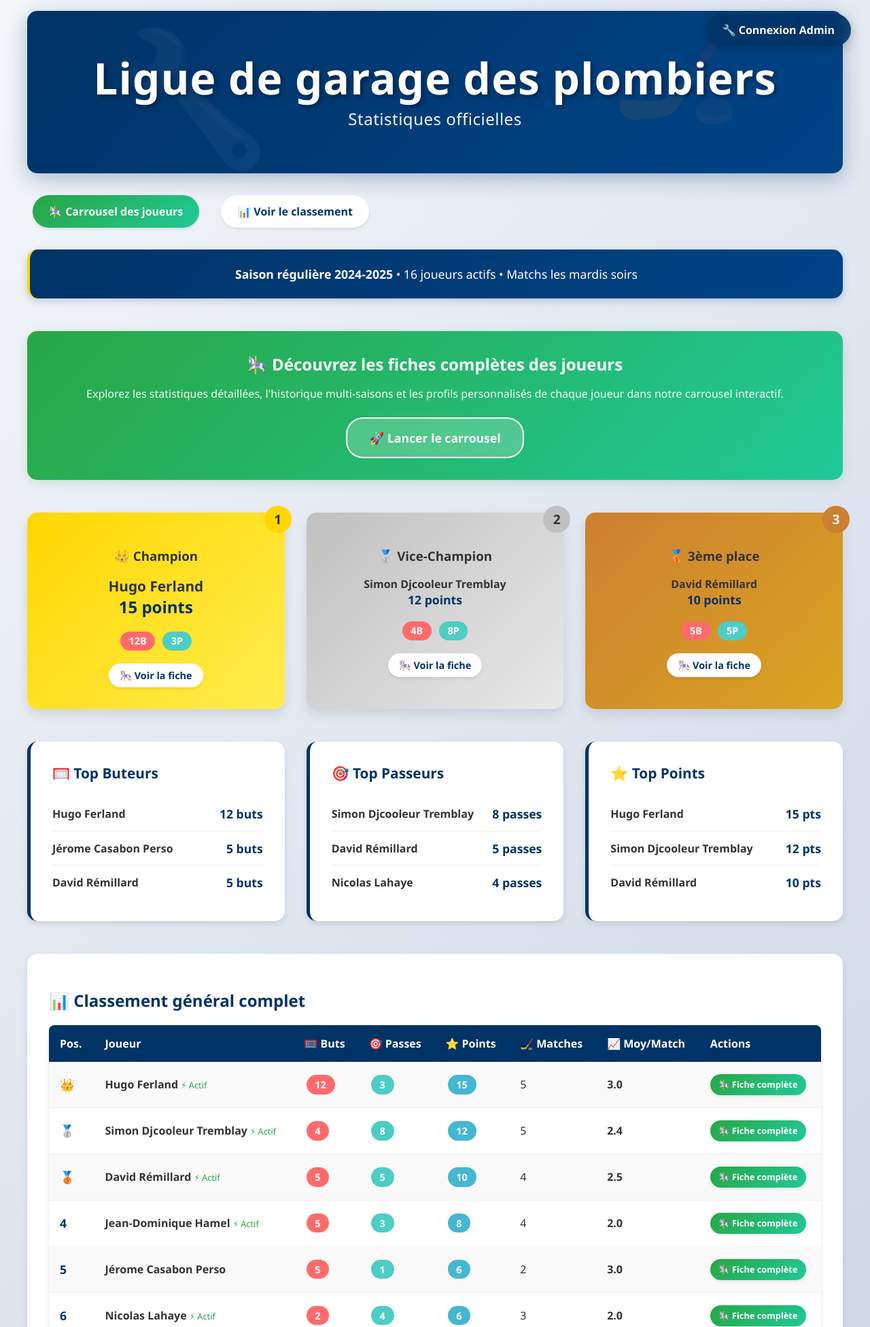
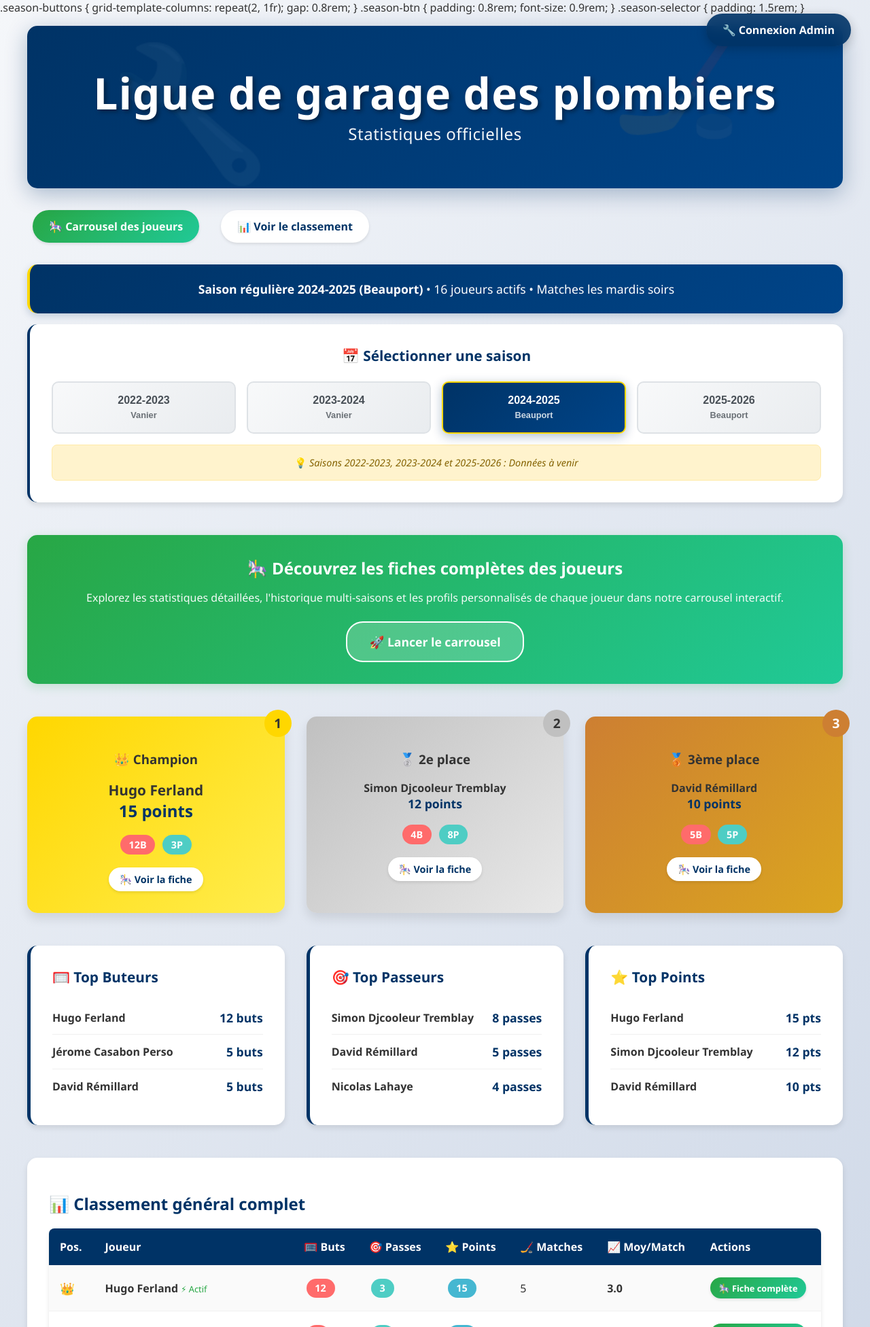
Before and after one commit to David9800-his/lesPlombiersAPP, a Flask app: page / in a window 1280 px wide. Shown: the top 1952 px of the page at 68% size. Run offline with Flask 3, Linux system fonts and the light colour scheme.

Commit message:
Fix header

```diff
--- a/templates/player.html
+++ b/templates/player.html
@@ -1,4 +1,16 @@
-<!DOCTYPE html>
+.season-buttons {
+                grid-template-columns: repeat(2, 1fr);
+                gap: 0.8rem;
+            }
+
+            .season-btn {
+                padding: 0.8rem;
+                font-size: 0.9rem;
+            }
+
+            .season-selector {
+                padding: 1.5rem;
+            }<!DOCTYPE html>
 <html lang="fr">
 <head>
     <meta charset="UTF-8">
@@ -336,12 +348,91 @@
             color: white;
             padding: 1.5rem;
             border-radius: 15px;
-            margin-bottom: 2rem;
+            margin-bottom: 1rem;
             text-align: center;
             border-left: 4px solid #ffd700;
             box-shadow: 0 4px 12px rgba(0,51,102,0.2);
             font-size: 1.1rem;
             font-weight: 500;
+        }
+
+        .season-selector {
+            background: white;
+            border-radius: 15px;
+            padding: 2rem;
+            margin-bottom: 2rem;
+            box-shadow: 0 4px 8px rgba(0,0,0,0.1);
+            border-left: 4px solid #003366;
+        }
+
+        .season-selector h3 {
+            color: #003366;
+            margin-top: 0;
+            margin-bottom: 1.5rem;
+            text-align: center;
+            font-size: 1.3rem;
+        }
+
+        .season-buttons {
+            display: grid;
+            grid-template-columns: repeat(auto-fit, minmax(200px, 1fr));
+            gap: 1rem;
+            margin-bottom: 1rem;
+        }
+
+        .season-btn {
+            background: linear-gradient(135deg, #f8f9fa, #e9ecef);
+            border: 2px solid #dee2e6;
+            border-radius: 10px;
+            padding: 1rem;
+            font-size: 1rem;
+            font-weight: 600;
+            color: #495057;
+            cursor: pointer;
+            transition: all 0.3s ease;
+            text-align: center;
+            line-height: 1.3;
+        }
+
+        .season-btn:hover {
+            background: linear-gradient(135deg, #e9ecef, #dee2e6);
+            border-color: #003366;
+            transform: translateY(-2px);
+            box-shadow: 0 4px 12px rgba(0,51,102,0.2);
+        }
+
+        .season-btn.active {
+            background: linear-gradient(135deg, #003366, #004488);
+            color: white;
+            border-color: #ffd700;
+            box-shadow: 0 4px 15px rgba(0,51,102,0.3);
+        }
+
+        .season-btn.active:hover {
+            transform: translateY(-2px);
+            box-shadow: 0 6px 20px rgba(0,51,102,0.4);
+        }
+
+        .season-btn small {
+            display: block;
+            font-size: 0.8rem;
+            opacity: 0.8;
+            margin-top: 0.2rem;
+        }
+
+        .season-notice {
+            background: #fff3cd;
+            border: 1px solid #ffeaa7;
+            border-radius: 8px;
+            padding: 1rem;
+            text-align: center;
+            margin-top: 1rem;
+        }
+
+        .season-notice p {
+            margin: 0;
+            color: #856404;
+            font-size: 0.9rem;
         }
 
         @media (max-width: 768px) {
@@ -405,9 +496,23 @@
 
         <!-- Informations saison -->
         <div class="season-info">
-            <strong>Saison régulière 2024-2025</strong> •
+            <strong>Saison régulière 2024-2025 (Beauport)</strong> •
             {{ classement|length }} joueurs actifs •
-            Matchs les mardis soirs
+            Matches les mardis soirs
+        </div>
+
+        <!-- Sélecteur de saisons -->
+        <div class="season-selector">
+            <h3>📅 Sélectionner une saison</h3>
+            <div class="season-buttons">
+                <button class="season-btn" data-season="2022-2023">2022-2023<br><small>Vanier</small></button>
+                <button class="season-btn" data-season="2023-2024">2023-2024<br><small>Vanier</small></button>
+                <button class="season-btn active" data-season="2024-2025">2024-2025<br><small>Beauport</small></button>
+                <button class="season-btn" data-season="2025-2026">2025-2026<br><small>Beauport</small></button>
+            </div>
+            <div class="season-notice">
+                <p>💡 <em>Saisons 2022-2023, 2023-2024 et 2025-2026 : Données à venir</em></p>
+            </div>
         </div>
 
         <!-- CTA Carrousel -->
@@ -440,7 +545,7 @@
             <!-- 2ème place -->
             <div class="podium-item second">
                 <div class="podium-number">2</div>
-                <h3>🥈 Vice-Champion</h3>
+                <h3>🥈 2e place</h3>
                 <div class="player-name">{{ classement[1][0] }}</div>
                 <div class="player-stat">{{ classement[1][1].buts + classement[1][1].passes }} points</div>
                 <div style="margin-top: 1rem;">
@@ -598,6 +703,30 @@
                     }, index * 50);
                 });
             }, 800);
+
+            // Gestion du sélecteur de saisons
+            const seasonButtons = document.querySelectorAll('.season-btn');
+            seasonButtons.forEach(button => {
+                button.addEventListener('click', function() {
+                    const season = this.dataset.season;
+
+                    // Retirer la classe active de tous les boutons
+                    seasonButtons.forEach(btn => btn.classList.remove('active'));
+                    // Ajouter la classe active au bouton cliqué
+                    this.classList.add('active');
+
+                    // Pour l'instant, juste une alerte - à remplacer par la logique de changement de saison
+                    if (season === '2024-2025') {
+                        // Saison actuelle - pas de changement
+                        return;
+                    } else {
+                        alert(`🏒 Saison ${season} sélectionnée!\n\nCette fonctionnalité sera ajoutée prochainement avec les données historiques.`);
+                        // Remettre 2024-2025 comme active pour l'instant
+                        document.querySelector('[data-season="2024-2025"]').classList.add('active');
+                        this.classList.remove('active');
+                    }
+                });
+            });
         });
 
         // Smooth scroll pour les ancres
```
